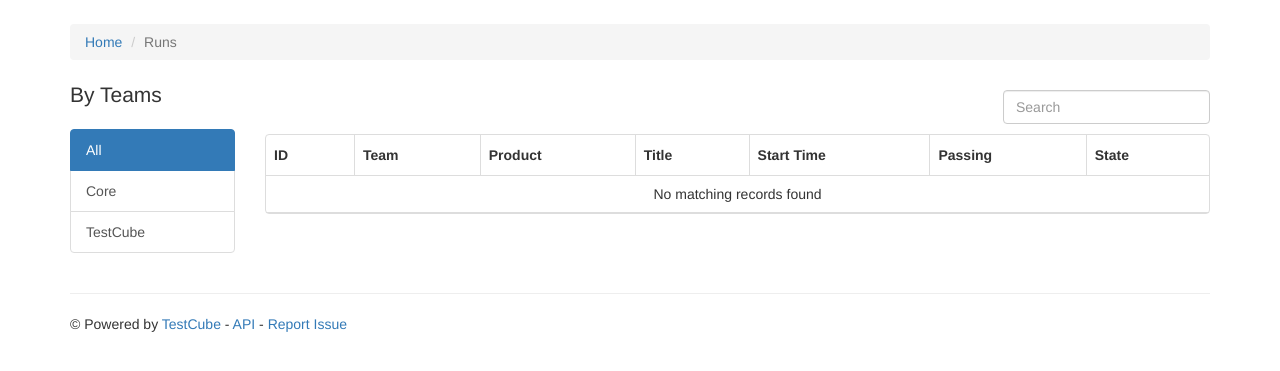
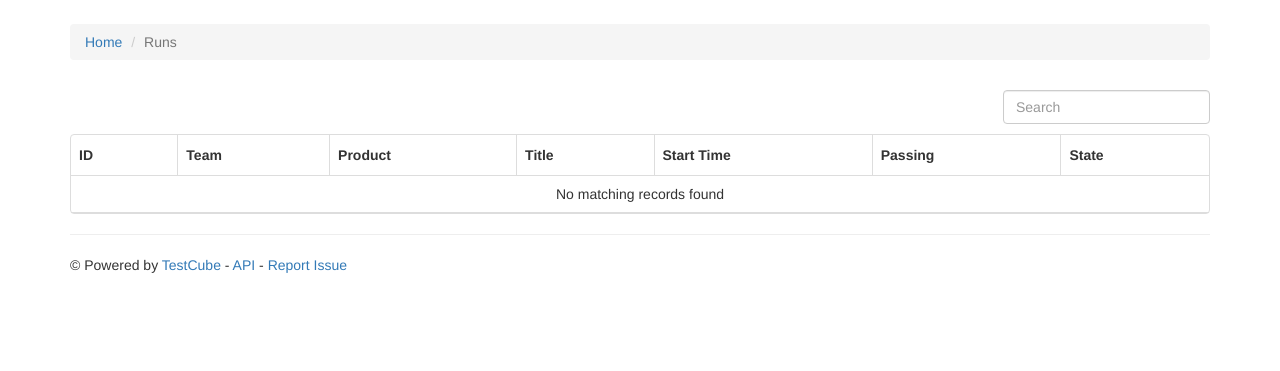
Before and after one commit to tobyqin/testcube, a Django app: page /runs in a window 1280 px wide. Shown: the part 51-422 px from the top of the page. Run offline with Django 3.2, Linux system fonts and the light colour scheme; data that the repository does not hold is empty; parts of the project's set-up code (start-up, migrations or seed data) failed here and were passed over; some libraries are stand-ins or nearby versions.

Commit message:
update run list view.

```diff
--- a/testcube/static/table-utils.js
+++ b/testcube/static/table-utils.js
@@ -49,22 +49,6 @@ function runTablePostEvent(data) {
 function runDetailSummaryDataHandler(data) {
     my.data = data;
     return [data];
-}
-
-function runDetailPassedDataHandler(data) {
-    let rows = data.results;
-    for (let r of rows) {
-        r.start_time = moment(r.start_time).fromNow();
-    }
-    return rows;
-}
-
-function runDetailFailedDataHandler(data) {
-    let rows = data.results;
-    for (let r of rows) {
-        r.start_time = moment(r.start_time).fromNow();
-    }
-    return rows;
 }
 
 function runDetailTablePostEvent(data) {
--- a/testcube/templates/runs.html
+++ b/testcube/templates/runs.html
@@ -16,16 +16,7 @@
 
         <div id="main-content">
             <div class="row">
-                <div class="col-md-2">
-                    <p class="lead">By Teams</p>
-                    <div class="list-group">
-                        <a href="#" class="list-group-item active">All</a>
-                        <a href="#" class="list-group-item">Core</a>
-                        <a href="#" class="list-group-item">TestCube</a>
-                    </div>
-                </div>
-
-                <div class="col-md-10">
+                <div class="col-md-12">
                     <div class="">
                         <table id="table" class="table">
                         </table>
@@ -33,7 +24,6 @@
                 </div>
             </div>
         </div>
-
     </div>
 
 {% endblock %}
```
